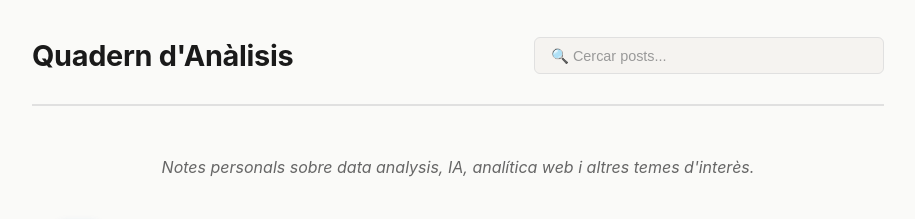
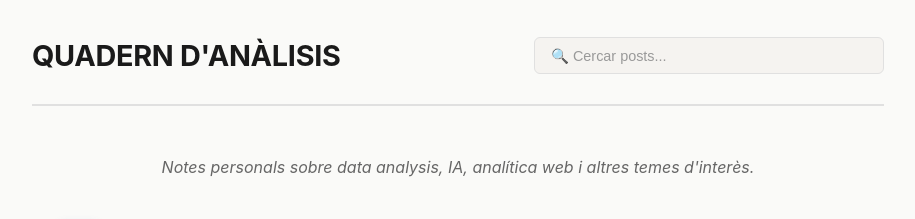
Before and after one commit to alberthr/alberthr.github.io, a Jekyll site: the page built from index.html, in a window 1280 px wide. Shown: the top 219 px of the page, without its empty margins (182-1097 px from the left). Built offline with Jekyll 4.4.1, drawn with Linux system fonts in a browser that asks for light colours.

Commit message:
Update style.css

```diff
--- a/assets/css/style.css
+++ b/assets/css/style.css
@@ -119,6 +119,10 @@ a {
 
 a:hover {
   color: var(--accent-hover);
+}
+
+header a {
+  text-transform: uppercase;
 }
 
 /* Títols */
```
